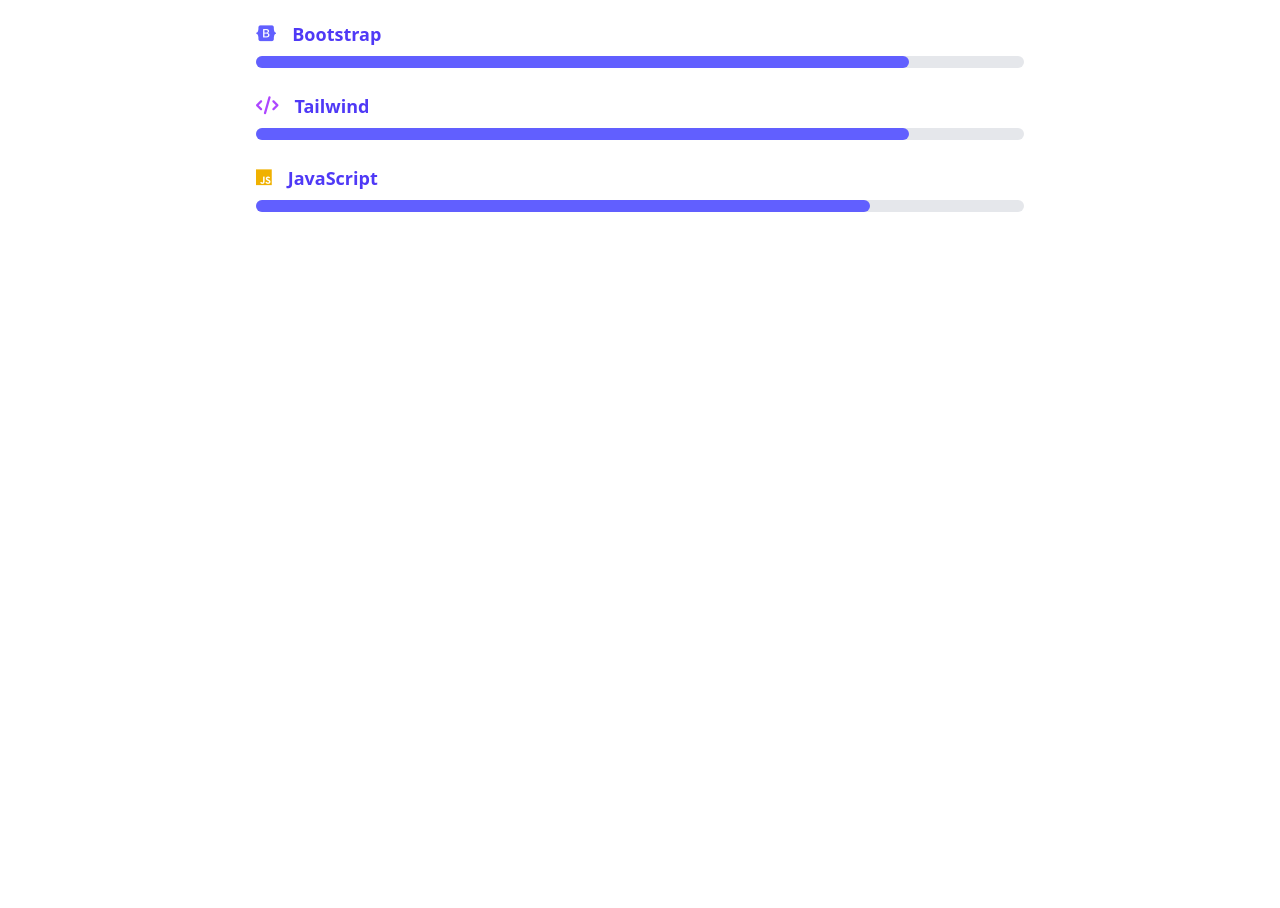
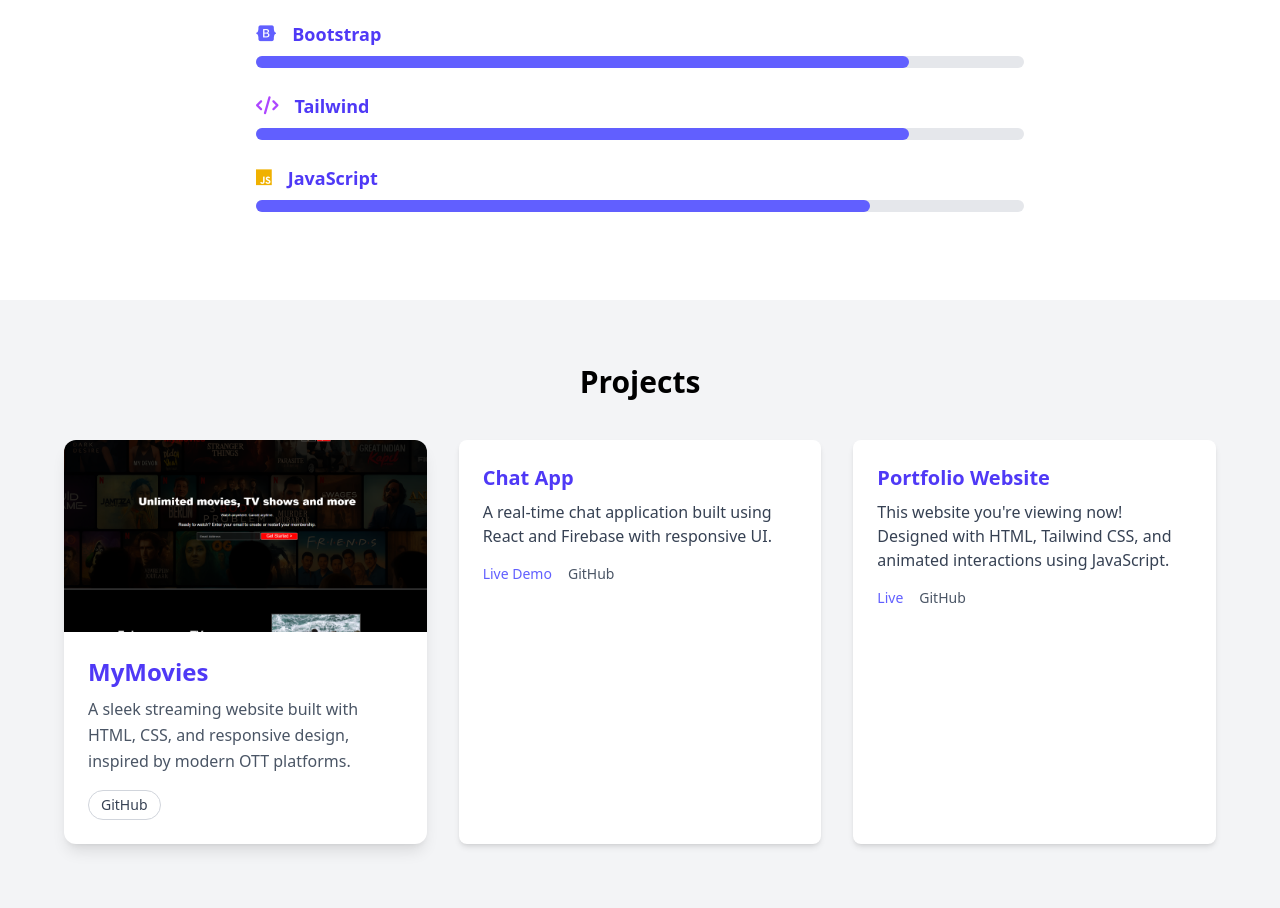
Before and after one commit to Rushikesh3993/Portfolio-WIth-Tailwind, a website: page index.html in a window 1280 px wide. Shown: the part 2145-3053 px from the top of the page. Before the commit the page ends 2445 px from the top, so only its background shows below. Drawn offline with Linux system fonts and the light colour scheme.

Commit message:
project section start

```diff
--- a/index.html
+++ b/index.html
@@ -250,8 +250,68 @@
                     <div class="bg-indigo-500 h-3 rounded-full skill-bar" style="width: 0%;" data-skill="80%"></div>
                 </div>
             </div>
+    </section>
 
+
+    <!-- Projects Section -->
+
+    <section id="projects" class="bg-gray-100 py-16 px-4">
+        <div class="container mx-auto max-w-6xl">
+            <h2 class="text-3xl font-bold text-center mb-10">Projects</h2>
+
+            <div class="grid gap-8 md:grid-cols-2 lg:grid-cols-3">
+
+                <!-- Project Card -->
+                <div
+                    class="bg-white shadow-lg rounded-xl overflow-hidden transform hover:scale-105 hover:shadow-2xl transition-all duration-300">
+                    <img src="images/mymovies.png" alt="MyMovies Project" class="w-full h-48 object-cover">
+                    <div class="p-6">
+                        <h3 class="text-2xl font-bold mb-2 text-indigo-600">MyMovies</h3>
+                        <p class="text-gray-600 leading-relaxed mb-4">
+                            A sleek streaming website built with HTML, CSS, and responsive design, inspired by modern
+                            OTT platforms.
+                        </p>
+                        <div class="flex gap-4">
+                            <a href="https://github.com/Rushikesh3993/MyMovies" target="_blank"
+                                class="text-sm font-medium text-gray-700 border border-gray-300 px-3 py-1 rounded-full hover:bg-indigo-500 hover:text-white hover:border-indigo-500 transition-all duration-300">
+                                GitHub
+                            </a>
+                        </div>
+                    </div>
+                </div>
+
+
+
+                <!-- Add More Cards Below -->
+                <div class="bg-white shadow-md rounded-lg overflow-hidden">
+                    <div class="p-6">
+                        <h3 class="text-xl font-semibold mb-2 text-indigo-600">Chat App</h3>
+                        <p class="text-gray-700 mb-4">A real-time chat application built using React and Firebase with
+                            responsive UI.</p>
+                        <div class="flex gap-4">
+                            <a href="#" class="text-sm text-indigo-500 hover:underline">Live Demo</a>
+                            <a href="#" class="text-sm text-gray-600 hover:underline">GitHub</a>
+                        </div>
+                    </div>
+                </div>
+
+                <!-- Example Placeholder -->
+                <div class="bg-white shadow-md rounded-lg overflow-hidden">
+                    <div class="p-6">
+                        <h3 class="text-xl font-semibold mb-2 text-indigo-600">Portfolio Website</h3>
+                        <p class="text-gray-700 mb-4">This website you're viewing now! Designed with HTML, Tailwind CSS,
+                            and animated interactions using JavaScript.</p>
+                        <div class="flex gap-4">
+                            <a href="#" class="text-sm text-indigo-500 hover:underline">Live</a>
+                            <a href="#" class="text-sm text-gray-600 hover:underline">GitHub</a>
+                        </div>
+                    </div>
+                </div>
+
+            </div>
+        </div>
     </section>
+
 
 
 
```
Also changed, not shown: images/mymovies.png (added), output.css.
